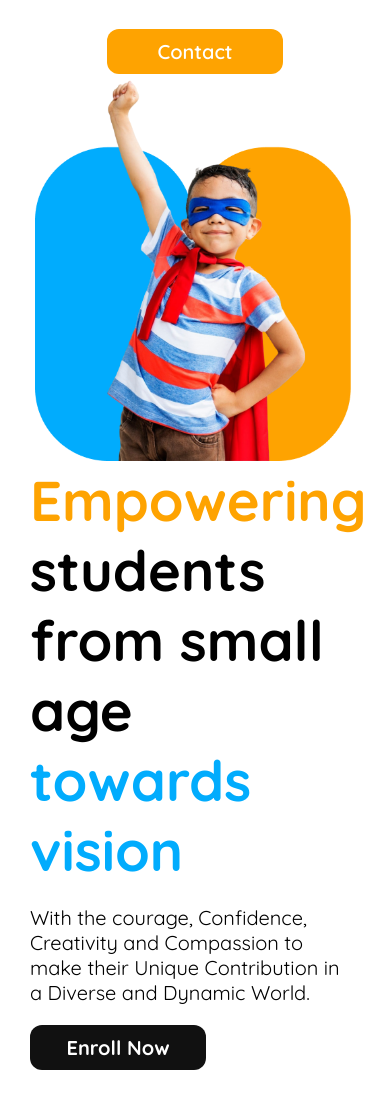
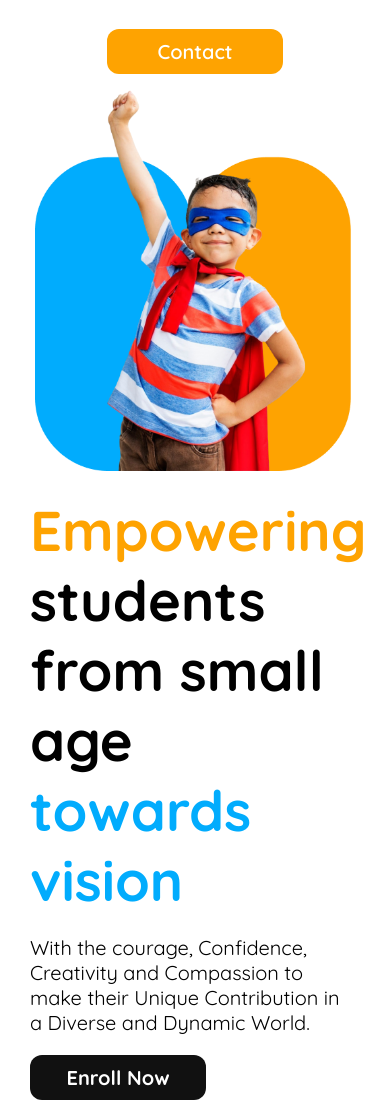
Before and after one commit to Wakil-Mahmud-Rahat/kids-web, a plain HTML site: page index.html in a window 390 px wide. Shown: the part 347-1450 px from the top of the page. Before the commit the page ends 1417 px from the top, so only its background shows below. Drawn offline with Linux system fonts and the light colour scheme.

Commit message:
full final okay with mobile responsiveness with section one

```diff
--- a/styles/style.css
+++ b/styles/style.css
@@ -165,9 +165,11 @@ nav a {
 
     .add-padding-one {
         grid-row: 2;
+        margin: 10px 0;
     }
     .img-size-one {
         grid-row: 1;
+        margin: 10px 0;
     }
     .img-size-one > img {
     width: 90%;
```
